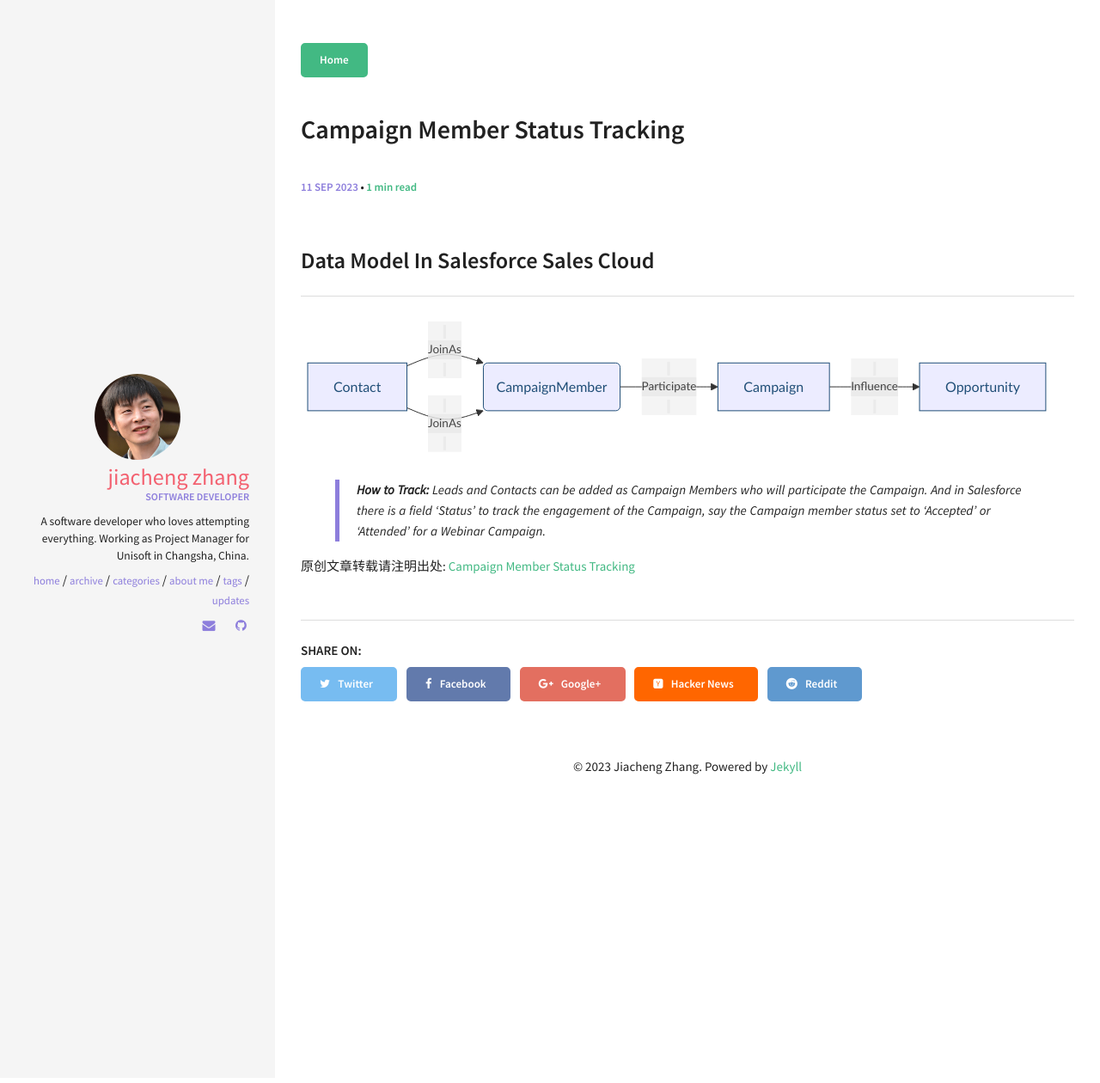
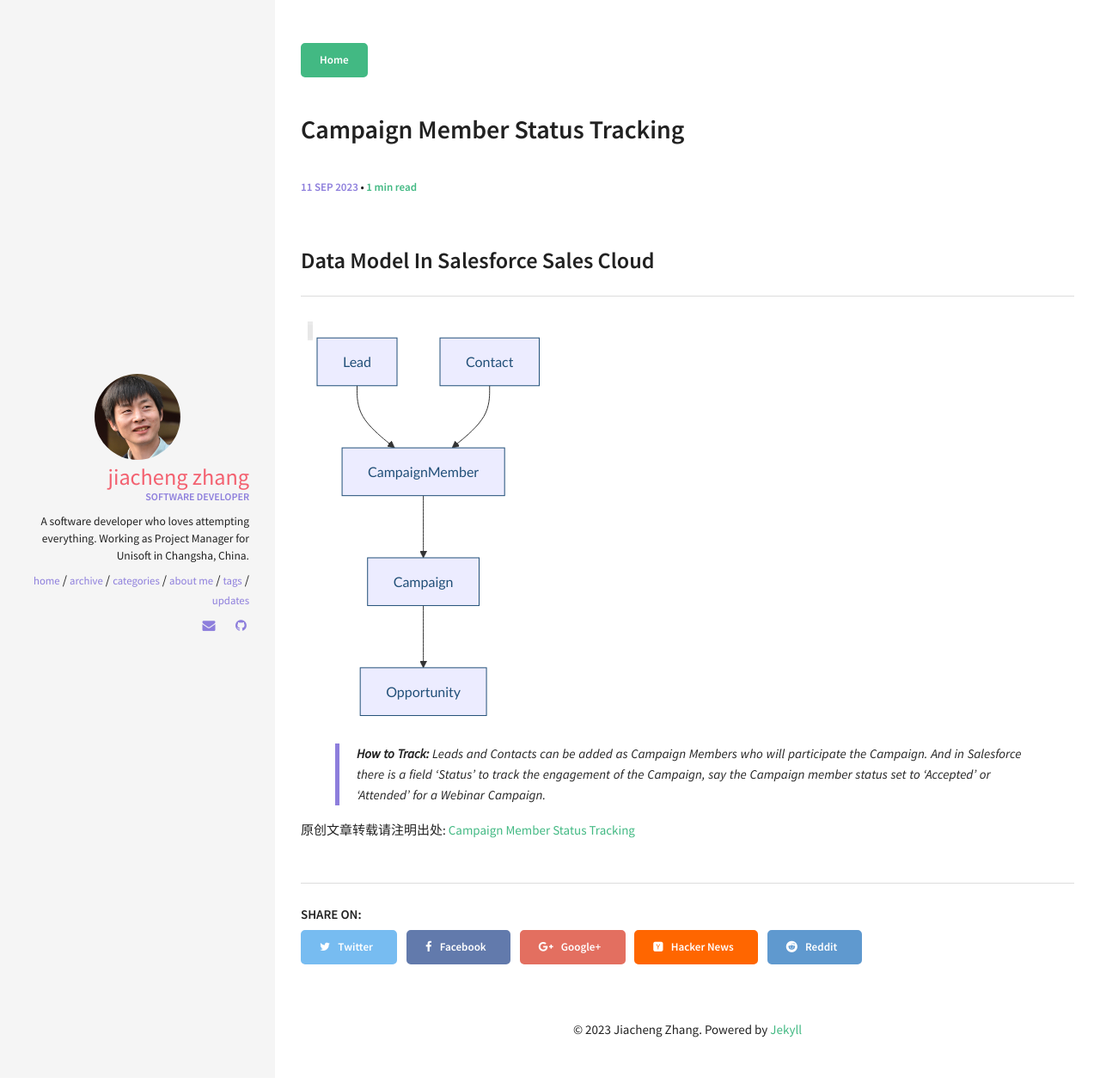
Before and after one commit to zhangjiacheng/zhangjiacheng.github.io, a Jekyll site: the page built from _posts/2023-09-11-CampaignMemberStatusTrucking.md, in a window 1280 px wide. Shown: the whole page at 86% size. Built offline with Jekyll 4.4.1, drawn with Linux system fonts in a browser that asks for light colours.

```diff
--- a/_posts/2023-09-11-CampaignMemberStatusTrucking.md
+++ b/_posts/2023-09-11-CampaignMemberStatusTrucking.md
@@ -10,13 +10,11 @@
 ## Data Model In Salesforce Sales Cloud
 
 <div class="mermaid">
-
-flowchart LR
-A[Lead] -->|JoinAs| C(CampaignMember)
-A[Contact] -->|JoinAs| C(CampaignMember)
-C -->|Participate| D[Campaign]
-D -->|Influence| E[Opportunity]
-
+graph TD;
+    Lead-->CampaignMember;
+    Contact-->CampaignMember;
+    CampaignMember-->Campaign;
+    Campaign-->Opportunity;
 </div>
 
 > **How to Track:** Leads and Contacts can be added as Campaign Members who will participate  the Campaign. And in Salesforce there is a field 'Status' to track the engagement of the Campaign, say the Campaign member status set to 'Accepted' or 'Attended' for a Webinar Campaign.
```
